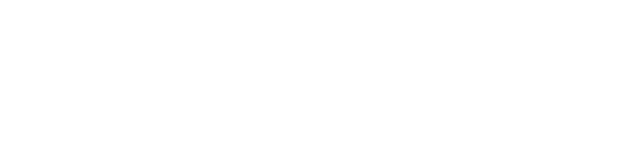
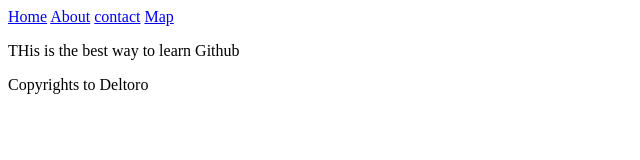
Before and after one commit to Deltoro21/git-course, a plain HTML site: page index.html in a window 1280 px wide. Shown: the whole page, without its empty margins (0-640 px from the left). Drawn offline with Linux system fonts and the light colour scheme.

Commit message:
changed background to blue and added a header navigation to page

```diff
--- /dev/null
+++ b/css/main.css
@@ -0,0 +1,3 @@
+body{
+  background: blue;
+}
--- a/index.html
+++ b/index.html
@@ -5,6 +5,13 @@
     <title>Alfonso Del Toro Website</title>
   </head>
   <body>
-
+      <header>
+        <a href="/home.html">Home</a>
+        <a href="/about.html">About</a>
+        <a href="/contact.html">contact</a>
+        <a href="/map.html">Map</a>
+        <p>THis is the best way to learn Github</p>
+      </header>
+      <footer> Copyrights to Deltoro</footer>
   </body>
 </html>
```
